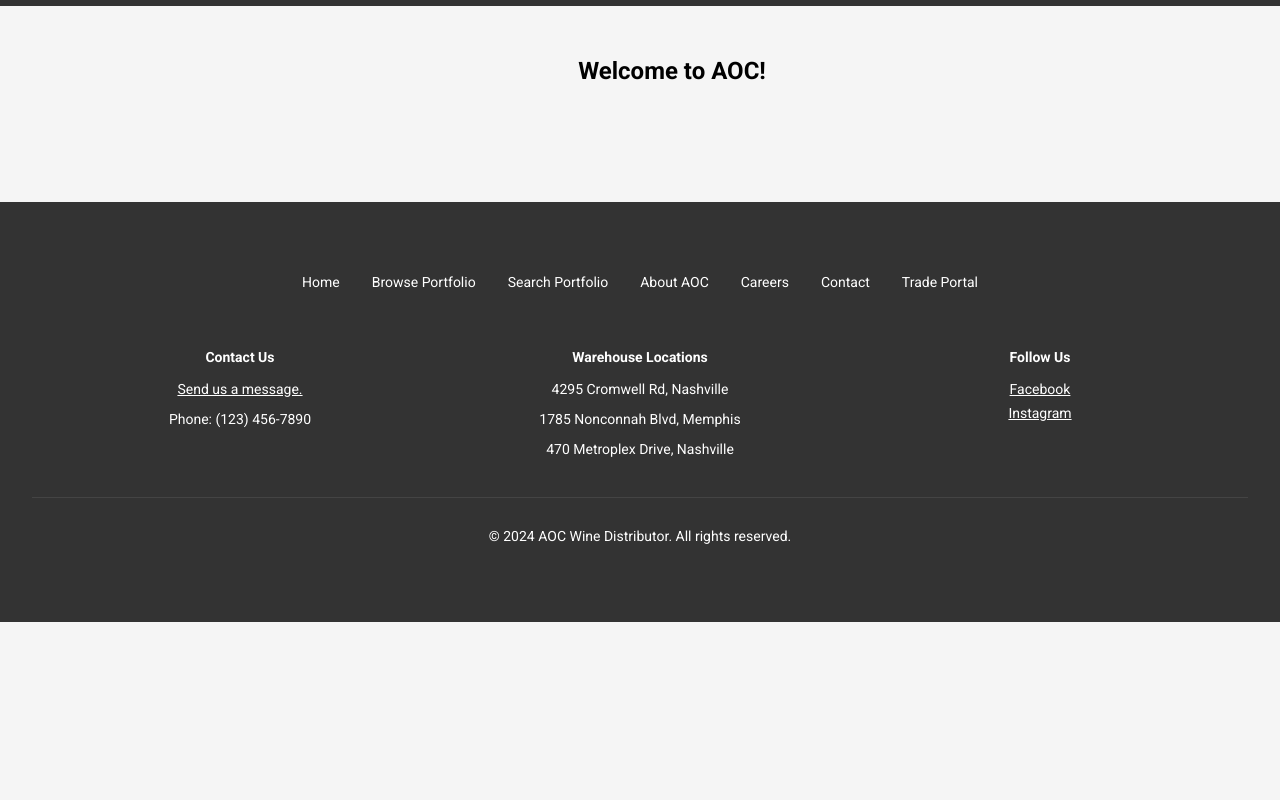
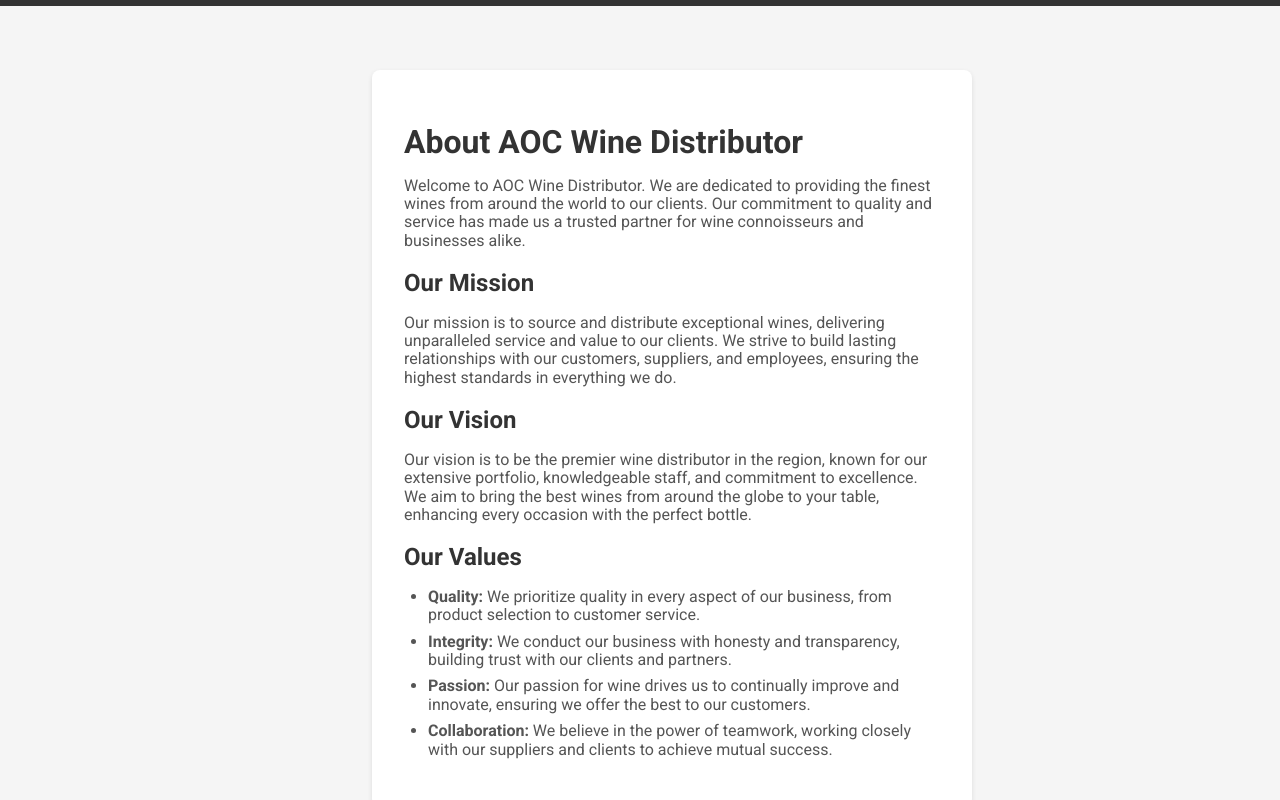
Before and after one commit to mattcory6000/aoc_mvp_json_site, a website: page docs/home.html in a window 1280 px wide. Shown: the part 400-1200 px from the top of the page. Before the commit the page ends 1022 px from the top, so only its background shows below. Drawn offline with nearby package versions, Linux system fonts and the light colour scheme; no server answers.

Commit message:
Replace email address on tradeportal.html with contact form. Remove link to about and move about content to home. Fix typos on careers.

```diff
--- a/docs/home.html
+++ b/docs/home.html
@@ -4,7 +4,7 @@
 <head>
   <meta charset="UTF-8">
   <meta name="viewport" content="width=device-width, initial-scale=1.0">
-  <title>Wine Portfolio</title>
+  <title>About AOC Wine Distributor</title>
   <link rel="stylesheet" href="https://cdnjs.cloudflare.com/ajax/libs/normalize/8.0.1/normalize.min.css">
   <link rel="stylesheet" href="css/style.css">
   <link href="https://fonts.googleapis.com/css2?family=Roboto:wght@400;700&display=swap" rel="stylesheet">
@@ -12,20 +12,31 @@
 </head>
 
 <body>
-
   <header></header>
 
   <main>
-    <h2>Welcome to AOC!</h2>
-    <div class="grid">
+    <div class="grid grid">
+      <section class="section">
+        <h1>About AOC Wine Distributor</h1>
+        <p>Welcome to AOC Wine Distributor. We are dedicated to providing the finest wines from around the world to our clients. Our commitment to quality and service has made us a trusted partner for wine connoisseurs and businesses alike.</p>
+        <h2>Our Mission</h2>
+        <p>Our mission is to source and distribute exceptional wines, delivering unparalleled service and value to our clients. We strive to build lasting relationships with our customers, suppliers, and employees, ensuring the highest standards in everything we do.</p>
+        <h2>Our Vision</h2>
+        <p>Our vision is to be the premier wine distributor in the region, known for our extensive portfolio, knowledgeable staff, and commitment to excellence. We aim to bring the best wines from around the globe to your table, enhancing every occasion with the perfect bottle.</p>
+        <h2>Our Values</h2>
+        <ul>
+          <li><strong>Quality:</strong> We prioritize quality in every aspect of our business, from product selection to customer service.</li>
+          <li><strong>Integrity:</strong> We conduct our business with honesty and transparency, building trust with our clients and partners.</li>
+          <li><strong>Passion:</strong> Our passion for wine drives us to continually improve and innovate, ensuring we offer the best to our customers.</li>
+          <li><strong>Collaboration:</strong> We believe in the power of teamwork, working closely with our suppliers and clients to achieve mutual success.</li>
+        </ul>
+      </section>
     </div>
   </main>
 
   <footer></footer>
 
   <script src="js/loadPageSections.js"></script>
-  <script src="js/marketSelector.js"></script>
-
 </body>
 
 </html>
```
